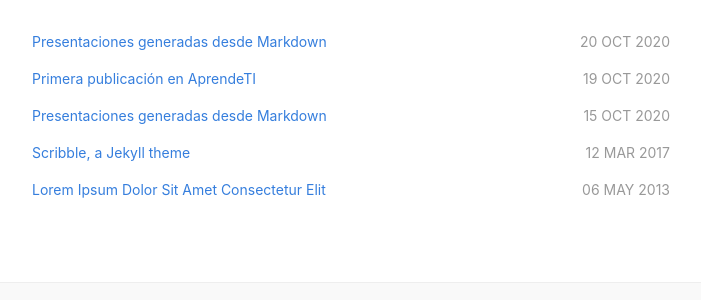
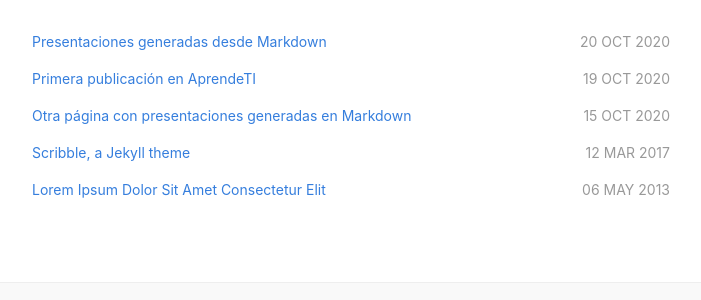
Before and after one commit to educacion4ti/aprendiendoTI, a Jekyll site: the page built from index.html, in a window 1280 px wide. Shown: the part 296-596 px from the top of the page, without its empty margins (289-990 px from the left). Built offline with Jekyll 4.4.1, drawn with Linux system fonts in a browser that asks for light colours; nearby versions of some CDN libraries.

Commit message:
cambio en un post

```diff
--- a/_posts/2020-10-15-Aprende02.md
+++ b/_posts/2020-10-15-Aprende03.md
@@ -1,5 +1,5 @@
 ---
-title: Presentaciones generadas desde Markdown
+title: Otra página con presentaciones generadas en Markdown
 date: 2020-10-15 08:00:00
 ---
 
```
